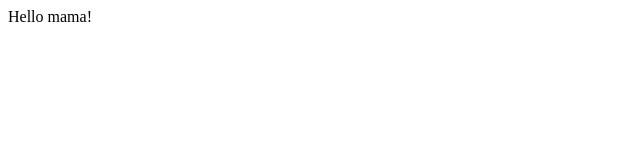
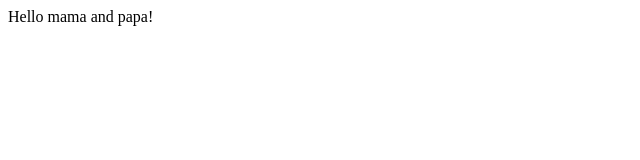
Before and after one commit to gontrax/sticklit1, a website: page client/index.html in a window 1280 px wide. Shown: the full height of the page, 0-640 px from the left. Drawn offline with Linux system fonts and the light colour scheme.

Commit message:
second commit from my laptop

```diff
--- a/client/index.html
+++ b/client/index.html
@@ -1,5 +1,5 @@
 <html>
 <body>
-Hello mama!
+Hello mama and papa!
 </body>
 </html>
```
